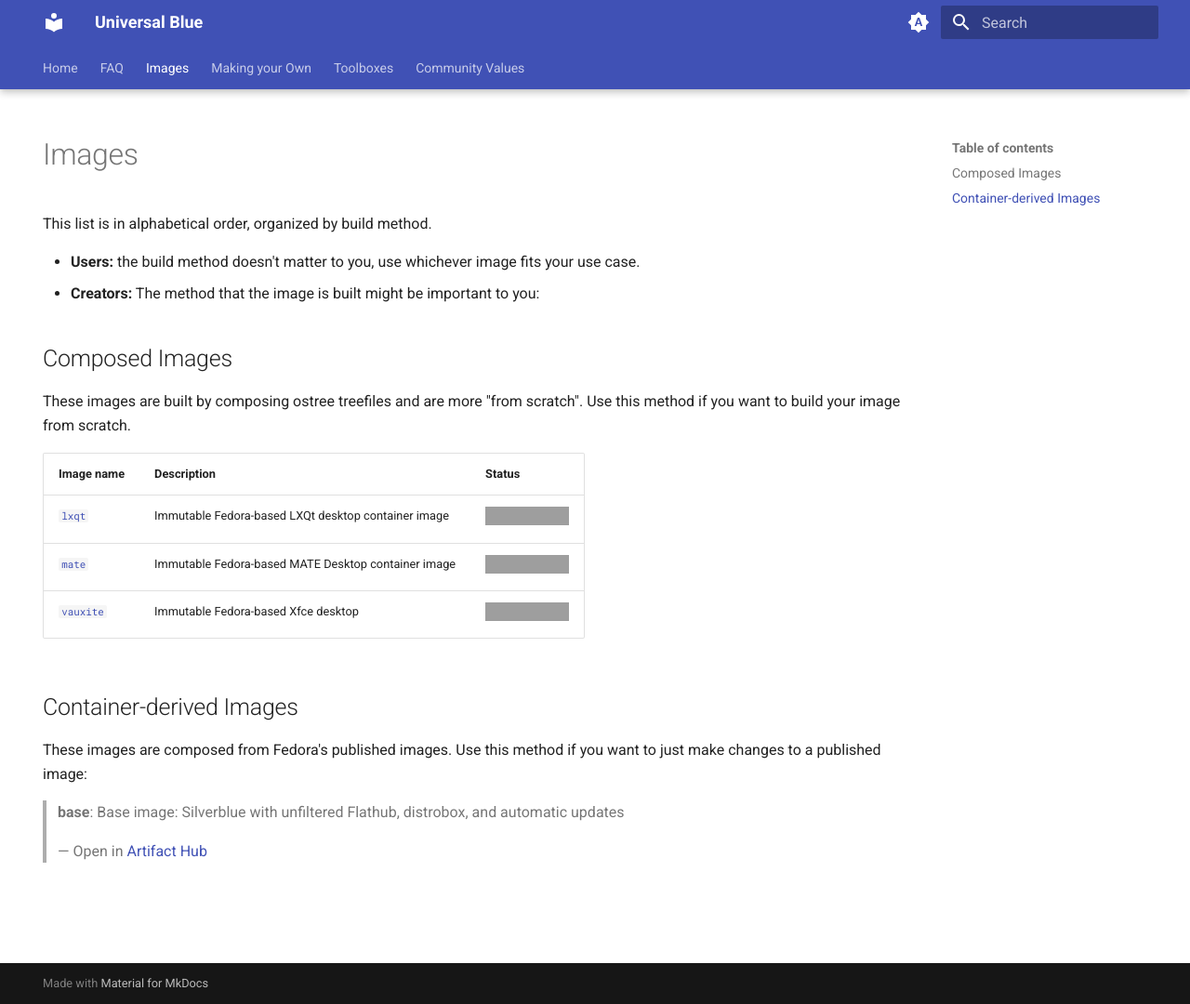
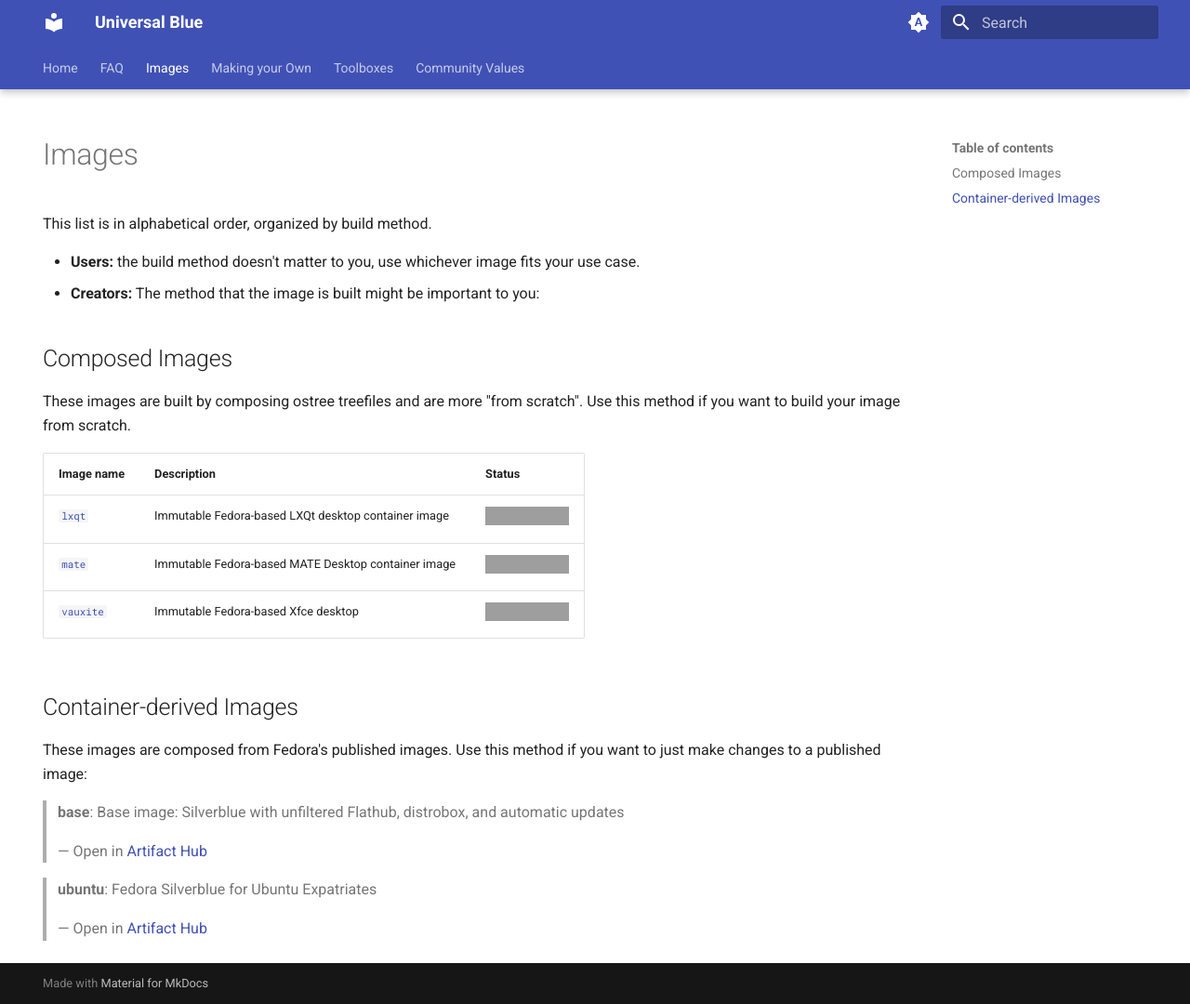
Before and after one commit to ublue-os/website, an MkDocs documentation site: the page built from docs/images.md, in a window 1280 px wide and 1080 px high. Shown: the whole window at 93% size. Built offline with MkDocs 1.6.1 and Material for MkDocs 9.7.7, drawn with Linux system fonts in a browser that asks for light colours; a script that is not in the unit is left out; grey boxes are pictures that could not be loaded.

Commit message:
feat: add ubuntu image

```diff
--- a/docs/images.md
+++ b/docs/images.md
@@ -25,3 +25,5 @@ These images are composed from Fedora's published images.
 Use this method if you want to just make changes to a published image:
 
 <div class="artifacthub-widget" data-url="https://artifacthub.io/packages/container/ublue/base" data-theme="light" data-header="false" data-stars="true" data-responsive="true"><blockquote><p lang="en" dir="ltr"><b>base</b>: Base image: Silverblue with unfiltered Flathub, distrobox, and automatic updates</p>&mdash; Open in <a href="https://artifacthub.io/packages/container/ublue/base">Artifact Hub</a></blockquote></div><script async src="https://artifacthub.io/artifacthub-widget.js"></script>
+
+<div class="artifacthub-widget" data-url="https://artifacthub.io/packages/container/ubuntu/ubuntu" data-theme="light" data-header="false" data-stars="true" data-responsive="true"><blockquote><p lang="en" dir="ltr"><b>ubuntu</b>: Fedora Silverblue for Ubuntu Expatriates</p>&mdash; Open in <a href="https://artifacthub.io/packages/container/ubuntu/ubuntu">Artifact Hub</a></blockquote></div><script async src="https://artifacthub.io/artifacthub-widget.js"></script>
```
